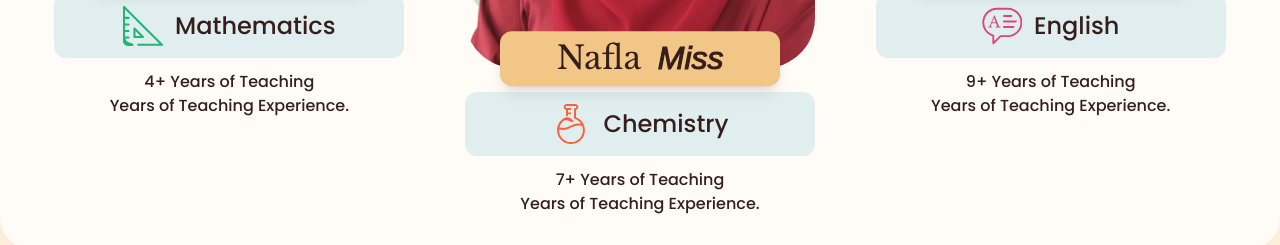
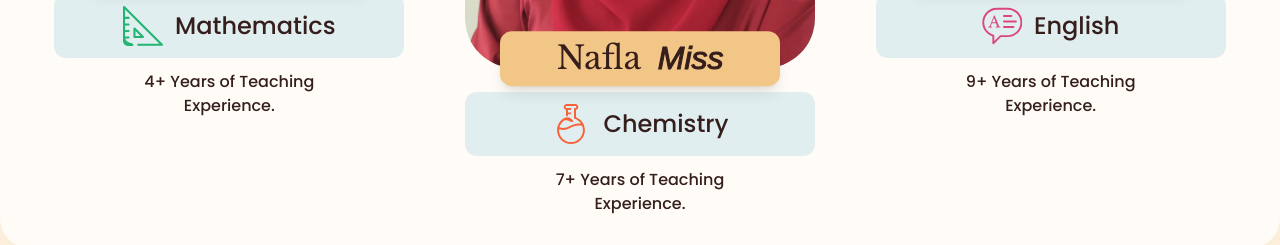
Before and after one commit to D3CRYPT360/my-study-space, a Next.js app: page / in a window 1280 px wide. Shown: the part 2002-2247 px from the top of the page. Built offline with nearby package versions, Linux system fonts and the light colour scheme; a web font is replaced by a local one.

Commit message:
portrait fix and desc fix

```diff
--- a/src/app/page.tsx
+++ b/src/app/page.tsx
@@ -286,7 +286,7 @@ export default function Home() {
                         backgroundPosition: 'center',
                         backgroundRepeat: 'no-repeat',
                         backgroundSize: 'cover',
-                        height: '65%'
+                        height: '75%'
                       }}
                     />
 
@@ -327,7 +327,7 @@ export default function Home() {
                   {/* Experience information */}
                   <div className="text-center text-[#351E1C] text-[16px] font-medium font-poppins">
                     {teacher.experience} <br />
-                    Years of Teaching Experience.
+                    Experience.
                   </div>
                 </div>
               ))}
```
